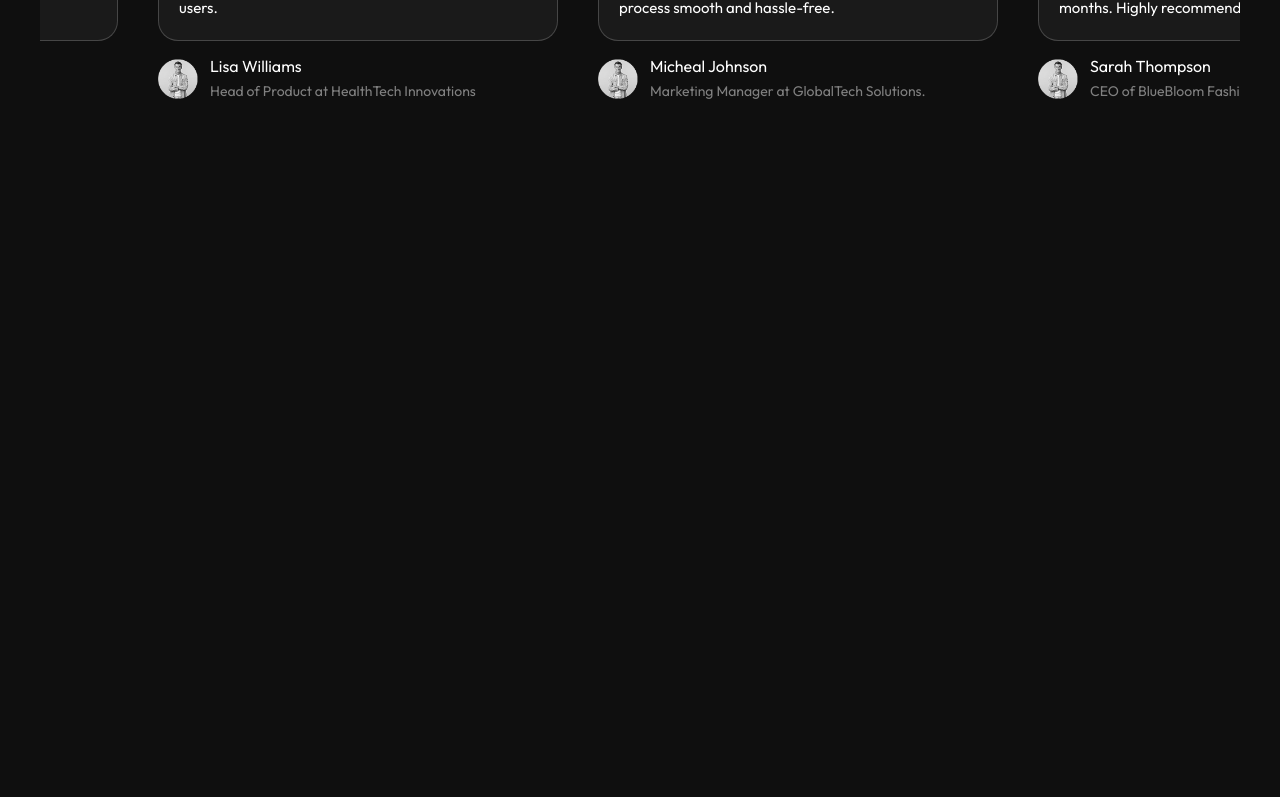
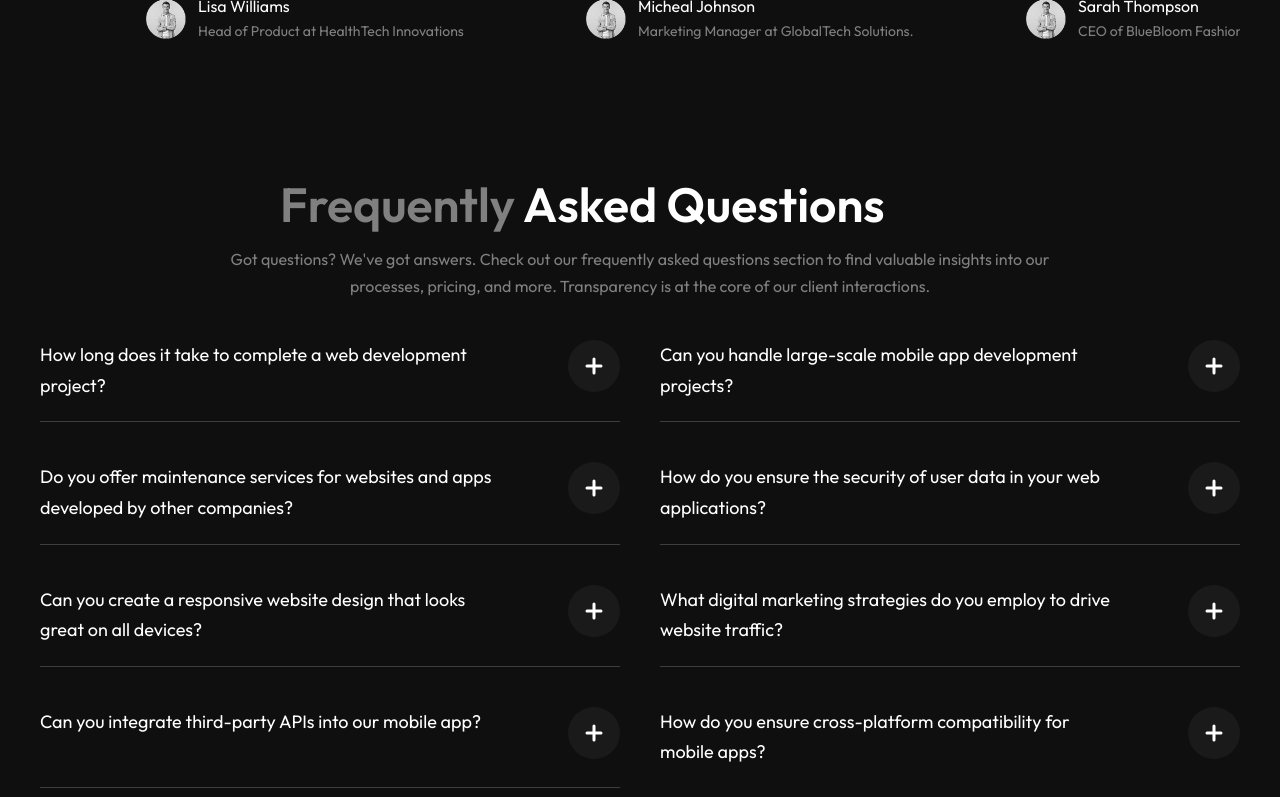
Before and after one commit to Segundavid-Dev/aerassky, a React (Vite) app: page / in a window 1280 px wide. Shown: the part 4455-5252 px from the top of the page. Before the commit the page ends 4559 px from the top, so only its background shows below. Built offline with nearby package versions, Linux system fonts and the light colour scheme.

Commit message:
feat: implemented accordion for Faq

```diff
--- a/public/data.ts
+++ b/public/data.ts
@@ -3,6 +3,7 @@ import type {
   servicesArrayType,
   worksArrayType,
   TestimonialsArrayType,
+  FAQArrayType,
 } from "../src/types/index";
 
 export const reasonsArray: reasonsArrayType = [
@@ -126,3 +127,42 @@ export const TestimonialsArray: TestimonialsArrayType = [
     userImage: "/images/home/Micheal-Johnson.png",
   },
 ];
+
+export const FAQArray: FAQArrayType = [
+  {
+    title: "How long does it take to complete a web development project?",
+    text: "The timeline varies depending on the project's complexity and requirements. Our team strives to deliver projects on time while maintaining the highest quality standards.",
+  },
+  {
+    title: "Can you handle large-scale mobile app development projects?",
+    text: "The timeline varies depending on the project's complexity and requirements. Our team strives to deliver projects on time while maintaining the highest quality standards.",
+  },
+  {
+    title:
+      "Do you offer maintenance services for websites and apps developed by other companies?",
+    text: "The timeline varies depending on the project's complexity and requirements. Our team strives to deliver projects on time while maintaining the highest quality standards.",
+  },
+  {
+    title:
+      "How do you ensure the security of user data in your web applications?",
+    text: "The timeline varies depending on the project's complexity and requirements. Our team strives to deliver projects on time while maintaining the highest quality standards.",
+  },
+  {
+    title:
+      "Can you create a responsive website design that looks great on all devices?",
+    text: "The timeline varies depending on the project's complexity and requirements. Our team strives to deliver projects on time while maintaining the highest quality standards.",
+  },
+  {
+    title:
+      "What digital marketing strategies do you employ to drive website traffic?",
+    text: "The timeline varies depending on the project's complexity and requirements. Our team strives to deliver projects on time while maintaining the highest quality standards.",
+  },
+  {
+    title: "Can you integrate third-party APIs into our mobile app?",
+    text: "The timeline varies depending on the project's complexity and requirements. Our team strives to deliver projects on time while maintaining the highest quality standards.",
+  },
+  {
+    title: "How do you ensure cross-platform compatibility for mobile apps?",
+    text: "The timeline varies depending on the project's complexity and requirements. Our team strives to deliver projects on time while maintaining the highest quality standards.",
+  },
+];
--- /dev/null
+++ b/src/components/home/FAQ.tsx
@@ -0,0 +1,50 @@
+import { useState } from "react";
+
+import { FAQArray } from "../../../public/data";
+
+import { Plus } from "lucide-react";
+
+export default function FAQ() {
+  return (
+    <div className="pb-30">
+      <div>
+        <h2 className="text-[48px] font-semibold w-[60%] mx-auto">
+          <span className="text-[var(--text-gray)]">Frequently</span> Asked
+          Questions
+        </h2>
+        <p className="text-[var(--text-gray)] w-[70%] mx-auto pb-10 text-center">
+          Got questions? We've got answers. Check out our frequently asked
+          questions section to find valuable insights into our processes,
+          pricing, and more. Transparency is at the core of our client
+          interactions.
+        </p>
+      </div>
+      <FAQGrid />
+    </div>
+  );
+}
+
+function FAQGrid() {
+  return (
+    <div className="grid grid-cols-2 gap-10">
+      {FAQArray.map((item, index) => (
+        <div
+          key={index}
+          className={`${
+            index !== 7 ? "border-b border-gray-100/20" : ""
+          } cursor-pointer`}
+        >
+          <div className="flex justify-between">
+            <h2 className="text-[18px] pb-5 w-[80%]">{item.title}</h2>
+            <span className="bg-[#1a1a1a] rounded-full h-[52px] w-[52px] flex items-center justify-center">
+              <Plus strokeWidth={3} />
+            </span>
+          </div>
+          <p className="text-[var(--text-gray)] max-h-0 overflow-hidden">
+            {item.text}
+          </p>
+        </div>
+      ))}
+    </div>
+  );
+}
--- a/src/components/home/Testimonials.tsx
+++ b/src/components/home/Testimonials.tsx
@@ -3,12 +3,12 @@ import { TestimonialsArray } from "../../../public/data";
 
 export default function Testimonials() {
   return (
-    <div>
-      <div className="text-center pb-30">
+    <div className="pb-30">
+      <div className="text-center">
         <h2 className="text-[48px] font-semibold w-[60%] mx-auto">
           <span className="text-[var(--text-gray)]">Our</span> Testimonials
         </h2>
-        <p className="text-[var(--text-gray)] w-[70%] mx-auto">
+        <p className="text-[var(--text-gray)] w-[60%] mx-auto pb-10">
           Don't just take our word for it; hear what our satisfied clients have
           to say about their experience with DigitX. We take pride in building
           lasting relationships and delivering exceptional results.
--- a/src/components/home/Works.tsx
+++ b/src/components/home/Works.tsx
@@ -9,7 +9,7 @@ export default function Works() {
         <h2 className="text-[48px] font-semibold pb-5">
           <span className="text-[var(--text-gray)]">Our</span> Works
         </h2>
-        <p className="text-[var(--text-gray)] w-[70%] mx-auto">
+        <p className="text-[var(--text-gray)] w-[70%] mx-auto pb-5">
           Witness the brilliance of our previous projects. Our portfolio
           showcases the successful collaborations we've had with diverse clients
           across various industries. Let our work speak for itself.
--- a/src/pages/Home.tsx
+++ b/src/pages/Home.tsx
@@ -4,7 +4,7 @@ import ReasonsToChoose from "../components/home/Reasons";
 import Services from "../components/home/Services";
 import Works from "../components/home/Works";
 import Testimonials from "../components/home/Testimonials";
-
+import FAQ from "../components/home/FAQ";
 export default function Home() {
   return (
     <div>
@@ -18,6 +18,7 @@ export default function Home() {
       <Services />
       <Works />
       <Testimonials />
+      <FAQ />
     </div>
   );
 }
--- a/src/types/index.ts
+++ b/src/types/index.ts
@@ -30,3 +30,8 @@ export type TestimonialsArrayType = {
   userTitle: string;
   userImage: string;
 }[];
+
+export type FAQArrayType = {
+  title: string;
+  text: string;
+}[];
```
